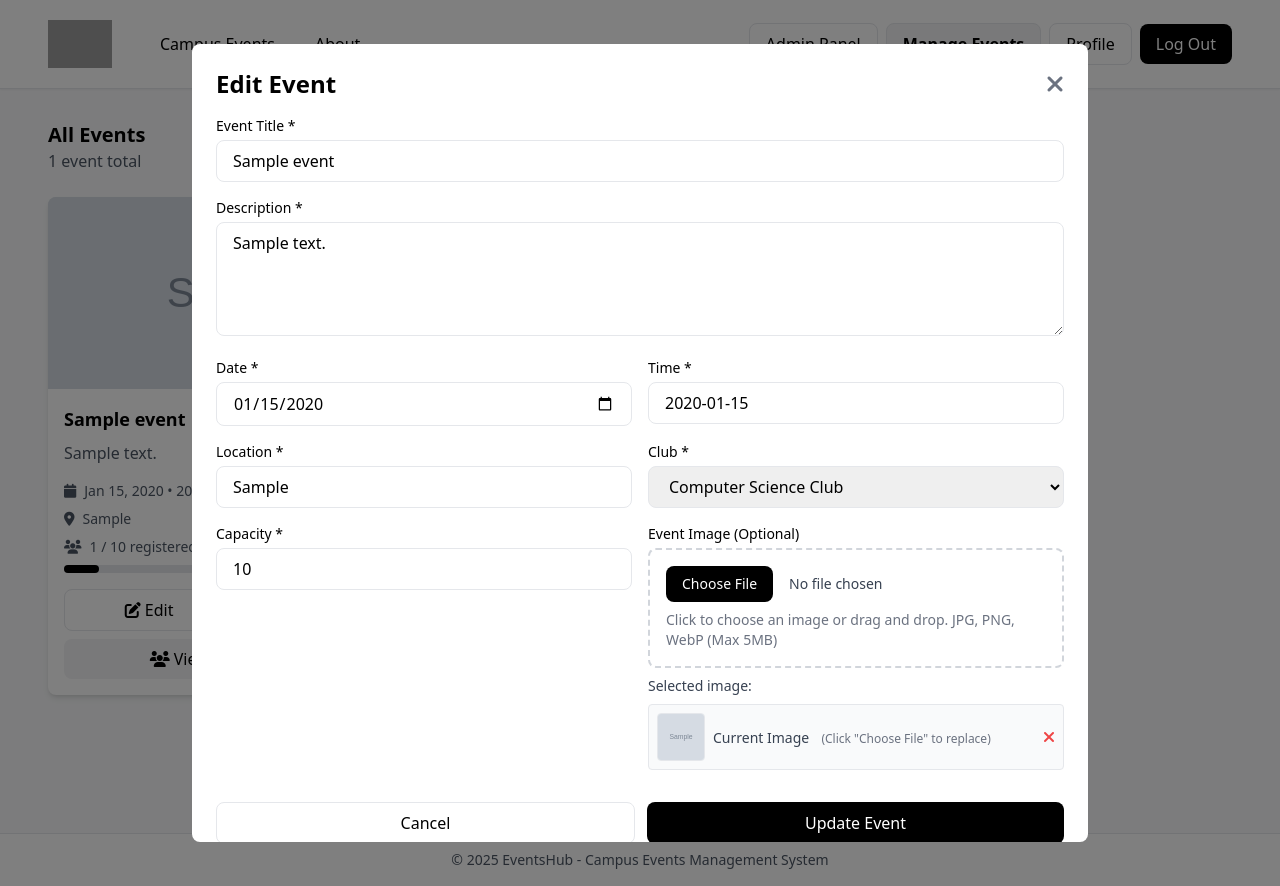
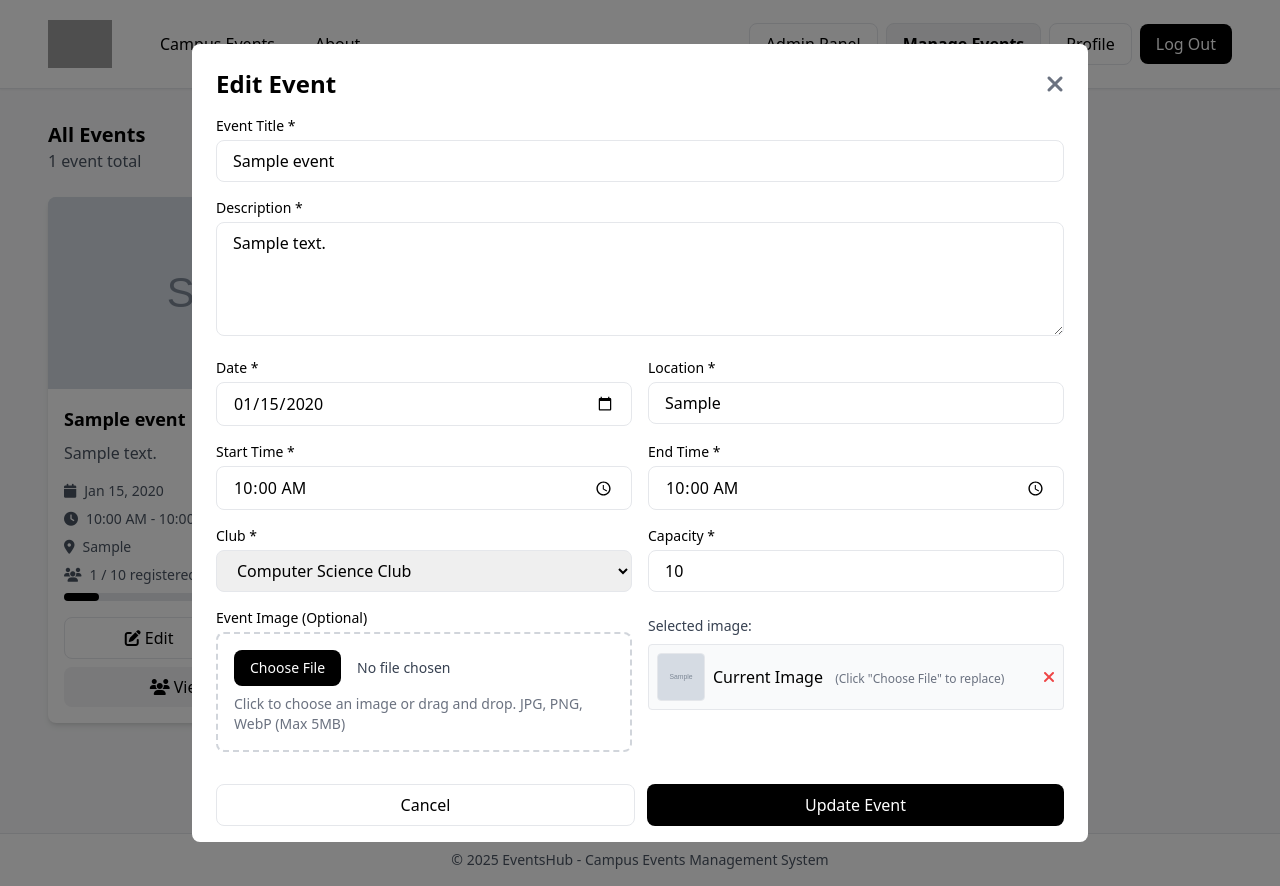
Before and after one commit to Taha7486/Mini-Projet, a PHP site: page /public/organizer-dashboard.php in a window 1280 px wide, after a click on "Edit". Run offline with PHP 8.4, Linux system fonts and the light colour scheme; the visitor is signed in with stand-in values (Sample User, id 1); data comes from the database, SQL or seed files in the repository; tables that the repository leaves empty hold one stand-in row (values such as "Sample post"); grey boxes marked "Sample" are stand-in pictures; some libraries are stand-ins or nearby versions; grey boxes are pictures that could not be loaded.

Commit message:
DB and event time input changed!

```diff
--- a/assets/js/organizer-dashboard.js
+++ b/assets/js/organizer-dashboard.js
@@ -27,7 +27,8 @@ function editEvent(event) {
     document.getElementById('title').value = event.title;
     document.getElementById('description').value = event.description;
     document.getElementById('date_event').value = event.date_event;
-    document.getElementById('time_event').value = event.time_event;
+    document.getElementById('start_time').value = event.start_time;
+    document.getElementById('end_time').value = event.end_time;
     document.getElementById('location').value = event.location;
     document.getElementById('club_id').value = event.club_id;
     document.getElementById('capacity').value = event.capacity;
@@ -49,10 +50,10 @@ function editEvent(event) {
         // Show current image in the same format as selected files
         const currentImageHtml = `
             <div class="flex items-center justify-between p-2 bg-gray-50 rounded border">
-                <div class="flex items-center gap-2">
+                <div class="flex items-center gap-2 overflow-hidden">
                     <img src="${imagePath}" alt="Current image" class="w-12 h-12 object-cover rounded border" onerror="this.src='../assets/images/no_image_placeholder.png'">
-                    <div>
-                        <span class="text-sm font-medium text-gray-700">Current Image</span>
+                    <div class="min-w-0>
+                        <span class="block text-sm font-medium text-gray-700 truncate max-w-[150px] sm:max-w-[250px]">Current Image</span>
                         <span class="text-xs text-gray-500 ml-2">(Click "Choose File" to replace)</span>
                     </div>
                 </div>
@@ -87,6 +88,15 @@ function closeEventModal() {
 // Submit event form
 document.getElementById('eventForm').addEventListener('submit', async (e) => {
     e.preventDefault();
+
+    // Validate time inputs
+    const startTime = document.getElementById('start_time').value;
+    const endTime = document.getElementById('end_time').value;
+
+    if (startTime >= endTime) {
+        alert('End time must be after start time');
+        return;
+    }
 
     const formData = new FormData(e.target);
     const submitBtn = document.getElementById('submitBtn');
@@ -663,10 +673,10 @@ function displaySelectedEventImage() {
         reader.onload = function(e) {
             const imageHtml = `
                 <div class="flex items-center justify-between p-2 bg-gray-50 rounded border">
-                    <div class="flex items-center gap-2">
+                    <div class="flex items-center gap-2 overflow-hidden">
                         <img src="${e.target.result}" alt="Selected image" class="w-12 h-12 object-cover rounded border">
-                        <div>
-                            <span class="text-sm font-medium text-gray-700">${file.name}</span>
+                        <div class="min-w-0">
+                            <span class="block text-sm font-medium text-gray-700 truncate max-w-[150px] sm:max-w-[250px]">${file.name}</span>
                             <span class="text-xs text-gray-500 ml-2">(${(file.size / 1024 / 1024).toFixed(2)} MB)</span>
                         </div>
                     </div>
--- a/classes/Admin.php
+++ b/classes/Admin.php
@@ -361,10 +361,10 @@ class Admin extends Account {
     }
 
     // Update event
-    public function updateEvent($eventId, $title, $description, $dateEvent, $timeEvent, $location, $capacity, $imageUrl, $clubId) {
+    public function updateEvent($eventId, $title, $description, $dateEvent, $startTime, $endTime, $location, $capacity, $imageUrl, $clubId) {
         $query = "UPDATE events
                   SET title = :title, description = :description, date_event = :date_event,
-                      time_event = :time_event, location = :location, capacity = :capacity,
+                      start_time = :start_time, end_time = :end_time, location = :location, capacity = :capacity,
                       image_url = :image_url, club_id = :club_id
                   WHERE event_id = :event_id";
 
@@ -372,7 +372,8 @@ class Admin extends Account {
         $stmt->bindParam(":title", $title);
         $stmt->bindParam(":description", $description);
         $stmt->bindParam(":date_event", $dateEvent);
-        $stmt->bindParam(":time_event", $timeEvent);
+        $stmt->bindParam(":start_time", $startTime);
+        $stmt->bindParam(":end_time", $endTime);
         $stmt->bindParam(":location", $location);
         $stmt->bindParam(":capacity", $capacity);
         $stmt->bindParam(":image_url", $imageUrl);
--- a/classes/Event.php
+++ b/classes/Event.php
@@ -8,7 +8,8 @@ class Event {
     public $description;
     public $location;
     public $date_event;
-    public $time_event;
+    public $start_time;
+    public $end_time;
     public $capacity;
     public $registered_count;
     public $image_url;
--- a/classes/Organizer.php
+++ b/classes/Organizer.php
@@ -39,7 +39,7 @@ class Organizer extends Participant {
     public function createEvent($eventData) {
         $query = "INSERT INTO events
                   SET title=:title, description=:description, location=:location,
-                      date_event=:date_event, time_event=:time_event, capacity=:capacity,
+                      date_event=:date_event, start_time=:start_time, end_time=:end_time, capacity=:capacity,
                       image_url=:image_url, club_id=:club_id, created_by=:created_by";
 
         $stmt = $this->conn->prepare($query);
@@ -47,7 +47,8 @@ class Organizer extends Participant {
         $stmt->bindParam(":description", $eventData['description']);
         $stmt->bindParam(":location", $eventData['location']);
         $stmt->bindParam(":date_event", $eventData['date_event']);
-        $stmt->bindParam(":time_event", $eventData['time_event']);
+        $stmt->bindParam(":start_time", $eventData['start_time']);
+        $stmt->bindParam(":end_time", $eventData['end_time']);
         $stmt->bindParam(":capacity", $eventData['capacity']);
         $stmt->bindParam(":image_url", $eventData['image_url']);
         $stmt->bindParam(":club_id", $eventData['club_id']);
@@ -60,7 +61,7 @@ class Organizer extends Participant {
     public function modifyEvent($event_id, $eventData, $allowAnyOwner = false) {
         $query = "UPDATE events
                   SET title=:title, description=:description, location=:location,
-                      date_event=:date_event, time_event=:time_event, capacity=:capacity,
+                      date_event=:date_event, start_time=:start_time, end_time=:end_time, capacity=:capacity,
                       image_url=:image_url
                   WHERE event_id=:event_id" . ($allowAnyOwner ? "" : " AND created_by=:created_by");
 
@@ -70,7 +71,8 @@ class Organizer extends Participant {
         $stmt->bindParam(":description", $eventData['description']);
         $stmt->bindParam(":location", $eventData['location']);
         $stmt->bindParam(":date_event", $eventData['date_event']);
-        $stmt->bindParam(":time_event", $eventData['time_event']);
+        $stmt->bindParam(":start_time", $eventData['start_time']);
+        $stmt->bindParam(":end_time", $eventData['end_time']);
         $stmt->bindParam(":capacity", $eventData['capacity']);
         $stmt->bindParam(":image_url", $eventData['image_url']);
         if (!$allowAnyOwner) {
--- a/database/schema.sql
+++ b/database/schema.sql
@@ -1,4 +1,4 @@
--- Campus Events Management System Database Schema
+-- EventsHub (Campus Events Management System) Database Schema
 -- Drop existing tables if they exist
 DROP TABLE IF EXISTS pending_signups;
 DROP TABLE IF EXISTS attestations;
@@ -90,7 +90,8 @@ CREATE TABLE events (
     description TEXT NOT NULL,
     location VARCHAR(200) NOT NULL,
     date_event DATE NOT NULL,
-    time_event VARCHAR(50) NOT NULL,
+    start_time TIME NOT NULL,
+    end_time TIME NOT NULL,
     capacity INT NOT NULL,
     registered_count INT DEFAULT 0,
     image_url TEXT,
--- a/public/organizer-dashboard.php
+++ b/public/organizer-dashboard.php
@@ -95,7 +95,11 @@ $allClubs = $club->getAll();
                     <div class="space-y-2 mb-4">
                         <div class="flex items-center gap-2 text-gray-600 text-sm">
                             <i class="fas fa-calendar"></i>
-                            <span><?= date('M d, Y', strtotime($event['date_event'])) ?> • <?= htmlspecialchars($event['time_event'] ?? 'TBD') ?></span>
+                            <span><?= date('M d, Y', strtotime($event['date_event'])) ?></span>
+                        </div>
+                        <div class="flex items-center gap-2 text-gray-600 text-sm">
+                            <i class="fas fa-clock"></i>
+                            <span><?= date('g:i A', strtotime($event['start_time'])) ?> - <?= date('g:i A', strtotime($event['end_time'])) ?></span>
                         </div>
                         <div class="flex items-center gap-2 text-gray-600 text-sm">
                             <i class="fas fa-map-marker-alt"></i>
@@ -177,13 +181,18 @@ $allClubs = $club->getAll();
                         </div>
 
                         <div>
-                            <label class="block text-sm font-medium mb-1">Time *</label>
-                            <input type="text" id="time_event" name="time_event" required class="w-full px-4 py-2 border rounded-lg focus:outline-none focus:ring-2 focus:ring-black" placeholder="9:00 AM - 5:00 PM">
+                            <label class="block text-sm font-medium mb-1">Location *</label>
+                            <input type="text" id="location" name="location" required class="w-full px-4 py-2 border rounded-lg focus:outline-none focus:ring-2 focus:ring-black" placeholder="Main Auditorium">
                         </div>
 
                         <div>
-                            <label class="block text-sm font-medium mb-1">Location *</label>
-                            <input type="text" id="location" name="location" required class="w-full px-4 py-2 border rounded-lg focus:outline-none focus:ring-2 focus:ring-black" placeholder="Main Auditorium">
+                            <label class="block text-sm font-medium mb-1">Start Time *</label>
+                            <input type="time" id="start_time" name="start_time" required class="w-full px-4 py-2 border rounded-lg focus:outline-none focus:ring-2 focus:ring-black">
+                        </div>
+
+                        <div>
+                            <label class="block text-sm font-medium mb-1">End Time *</label>
+                            <input type="time" id="end_time" name="end_time" required class="w-full px-4 py-2 border rounded-lg focus:outline-none focus:ring-2 focus:ring-black">
                         </div>
 
                         <div>
@@ -208,7 +217,8 @@ $allClubs = $club->getAll();
                                        class="block w-full text-sm text-gray-700 focus:outline-none file:mr-4 file:py-2 file:px-4 file:rounded-lg file:border-0 file:text-sm file:font-medium file:bg-black file:text-white hover:file:bg-gray-800">
                                 <p class="mt-2 text-sm text-gray-500">Click to choose an image or drag and drop. JPG, PNG, WebP (Max 5MB)</p>
                             </div>
-
+                        </div>
+                        <div>
                             <div id="selectedEventImage" class="mt-2 hidden">
                                 <p class="text-sm font-medium text-gray-700 mb-2">Selected image:</p>
                                 <div id="eventImageList" class="space-y-1"></div>
--- a/services/AttestationPdfService.php
+++ b/services/AttestationPdfService.php
@@ -33,7 +33,7 @@ class AttestationPdfService {
 	private function renderHtml($event, $participant, $organizerName, $registrationId) {
 		$title = htmlspecialchars($event['title']);
 		$date = htmlspecialchars($event['date_event']);
-		$time = htmlspecialchars($event['time_event']);
+		$time = date('g:i A', strtotime($event['start_time'])) . ' - ' . date('g:i A', strtotime($event['end_time']));
 		$location = htmlspecialchars($event['location']);
 		$name = htmlspecialchars($participant['nom'] ?? '');
 		$issueDate = date('Y-m-d');
```
Also changed, not shown: api/admin.php (+9 -3 lines), api/events.php (+27 -13 lines), index.php (+7 -2 lines).
